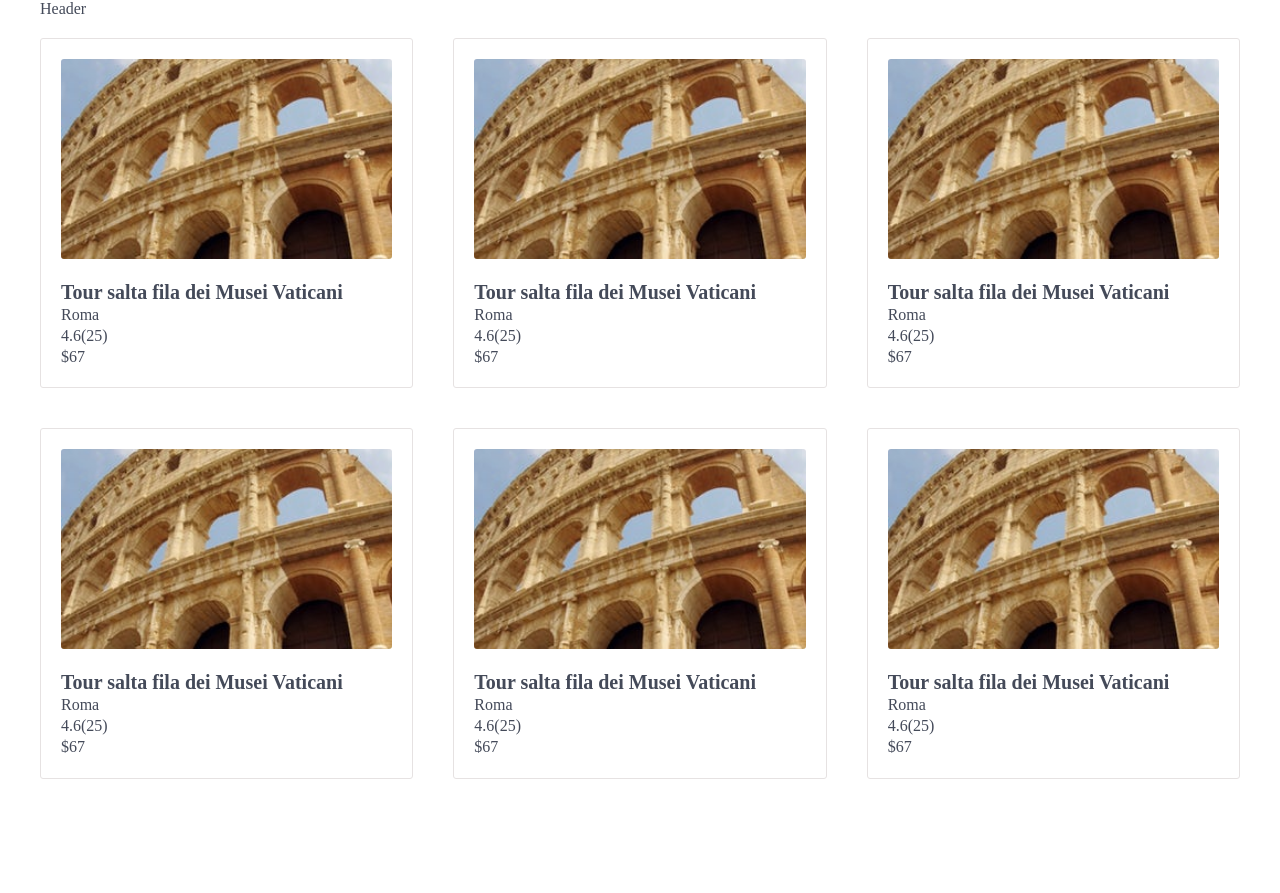
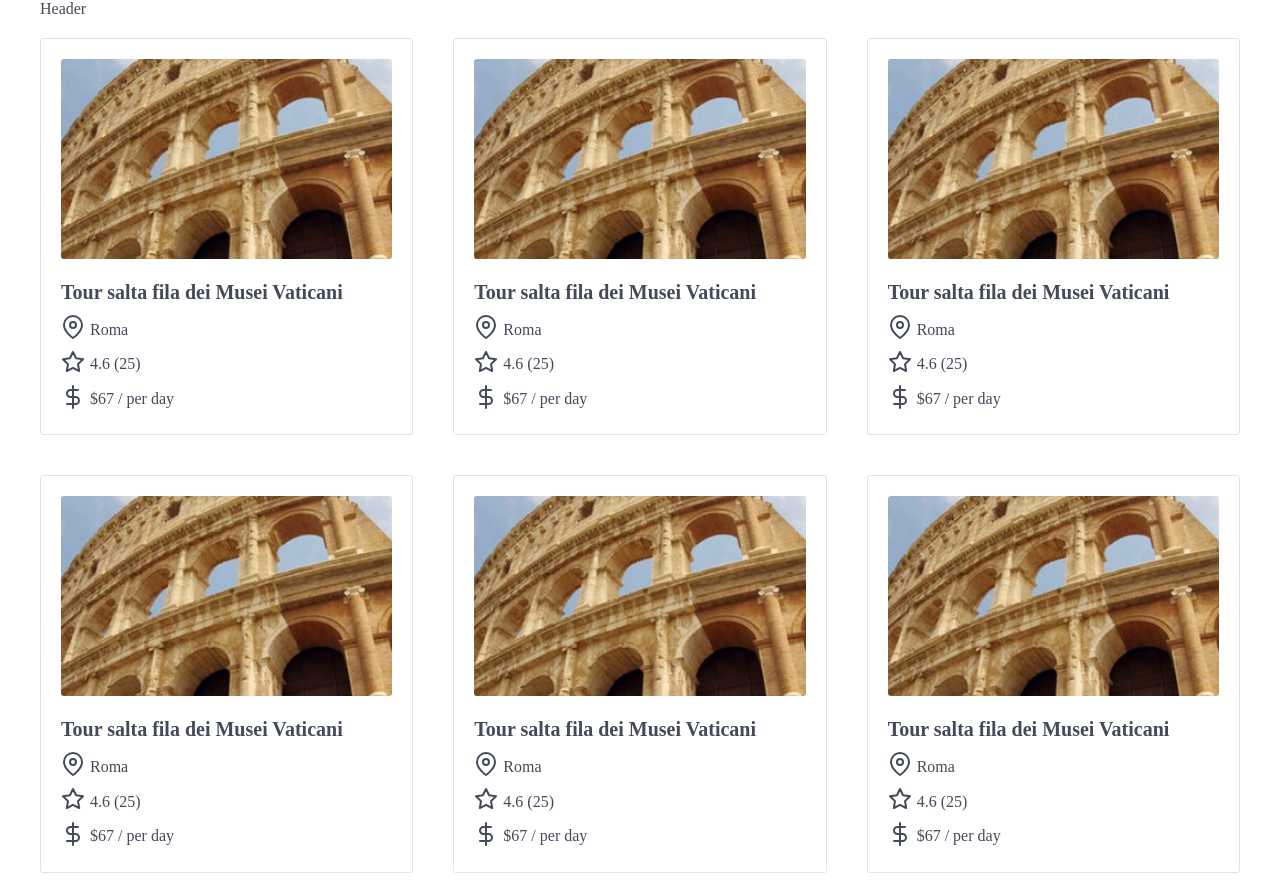
Before and after one commit to zanetagorska/js_challenge_zaneta-tymosiak, a Vue app: page / in a window 1280 px wide. Before the commit the page ends 800 px from the top, so only its background shows below. Built offline with nearby package versions, Linux system fonts and the light colour scheme.

Commit message:
Feature: Added feather-icons library, created BaseIcon component, implemented IconGroup in Product info

```diff
--- a/package.json
+++ b/package.json
@@ -10,6 +10,7 @@
   },
   "dependencies": {
     "core-js": "^3.6.5",
+    "feather-icons": "^4.28.0",
     "vue": "^2.6.11",
     "vuex": "^3.4.0"
   },
@@ -23,10 +24,12 @@
     "@vue/cli-plugin-unit-jest": "~4.5.0",
     "@vue/cli-plugin-vuex": "~4.5.0",
     "@vue/cli-service": "~4.5.0",
+    "@vue/eslint-config-airbnb": "^5.3.0",
     "@vue/eslint-config-prettier": "^6.0.0",
     "@vue/eslint-config-typescript": "^5.0.2",
     "@vue/test-utils": "^1.0.3",
     "eslint": "^6.7.2",
+    "eslint-import-resolver-alias": "^1.1.2",
     "eslint-plugin-prettier": "^3.1.3",
     "eslint-plugin-vue": "^6.2.2",
     "prettier": "^1.19.1",
--- /dev/null
+++ b/src/components/BaseIcon.vue
@@ -0,0 +1,47 @@
+<template>
+  <div class="c-base-icon" v-html="svg"></div>
+</template>
+
+<script>
+import feather from 'feather-icons';
+
+export default {
+  name: 'Icon',
+  props: {
+    name: String,
+    width: {
+      type: Number,
+      default: 24,
+    },
+    height: {
+      type: Number,
+      default: 24,
+    },
+    color: {
+      type: String,
+      default: '#000',
+    },
+    fill: {
+      type: String,
+      default: 'none',
+    },
+  },
+  computed: {
+    svg() {
+      return feather.icons[this.name].toSvg({
+        width: this.width,
+        height: this.height,
+        color: this.color,
+        fill: this.fill,
+      });
+    },
+  },
+};
+</script>
+
+<style scoped>
+.c-base-icon {
+  display: inline-flex;
+  align-items: center;
+}
+</style>
--- /dev/null
+++ b/src/components/IconGroup.vue
@@ -0,0 +1,39 @@
+<template>
+  <div class="icon-group">
+    <div><base-icon :name="name" /></div>
+    <label class="icon-group__text">{{ text }}</label>
+  </div>
+</template>
+
+<script lang="ts">
+import BaseIcon from './BaseIcon.vue';
+
+export default {
+  components: { BaseIcon },
+  name: 'IconGroup',
+  props: {
+    name: {
+      type: String,
+      required: true,
+    },
+    text: {
+      type: String,
+      required: true,
+    },
+  },
+};
+</script>
+
+<style lang="scss" scoped>
+.icon-group {
+  display: flex;
+  align-items: center;
+
+  &:not(:last-child) {
+    margin-bottom: 5px;
+  }
+}
+.icon-group__text {
+  margin-left: 5px;
+}
+</style>
--- a/src/components/Product.vue
+++ b/src/components/Product.vue
@@ -3,15 +3,18 @@
     <div class="product__image" />
     <div class="product__info">
       <h2 class="product__title">Tour salta fila dei Musei Vaticani</h2>
-      <div>Roma</div>
-      <div>4.6(25)</div>
-      <div>$67</div>
+      <icon-group name="map-pin" text="Roma" />
+      <icon-group name="star" text="4.6 (25)" />
+      <icon-group name="dollar-sign" text="$67 / per day" />
     </div>
   </div>
 </template>
 
 <script lang="ts">
+import IconGroup from './IconGroup.vue';
+
 export default {
+  components: { IconGroup },
   name: 'Product',
 };
 </script>
@@ -42,7 +45,7 @@ export default {
   line-height: 1.3;
 }
 .product__title {
+  margin-bottom: 10px;
   font-size: 20px;
 }
-/* BG image */
 </style>
```
Also changed, not shown: 1 other file (tests, documents, lock files or other folders).
